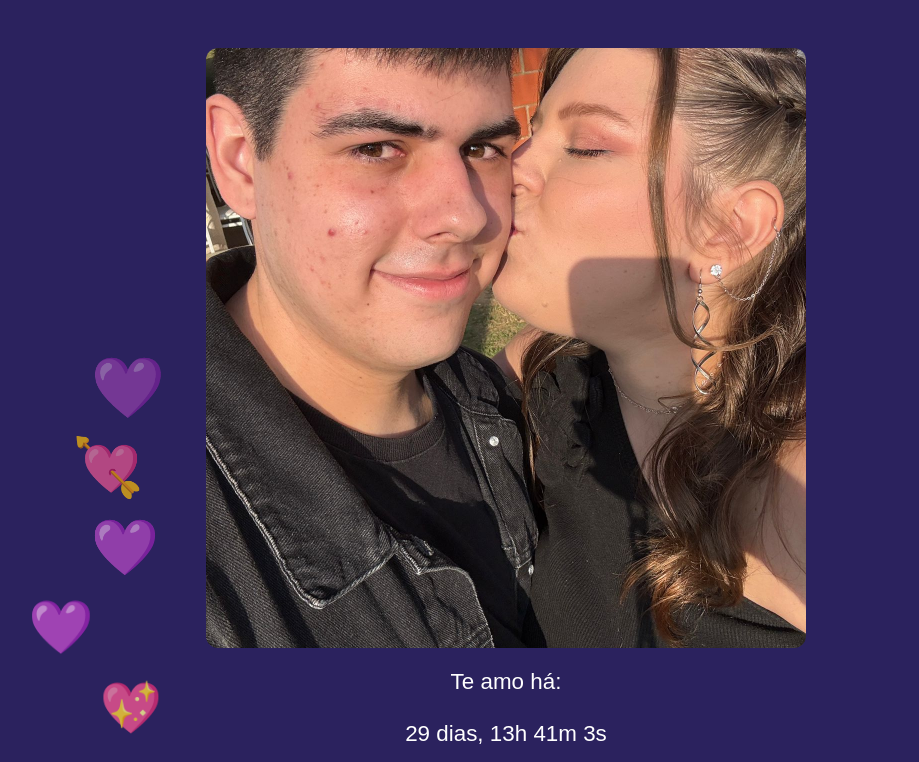
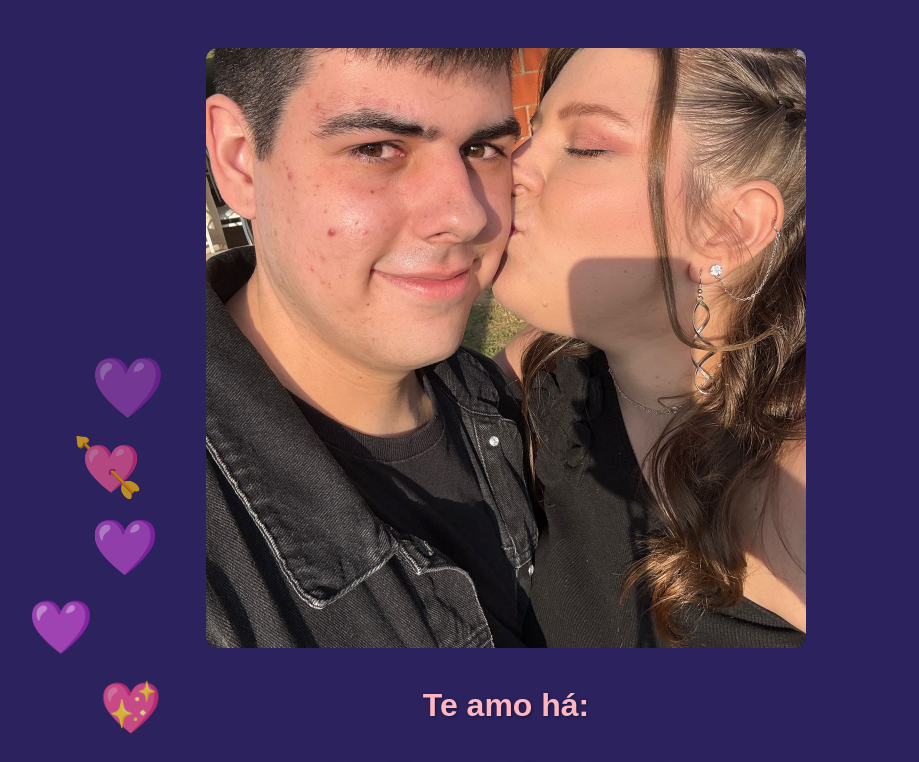
Before and after one commit to Rafael-Volpi/rafaemay, a plain HTML site: page index.html in a window 1280 px wide. Both pictures are taken after a click on the button "Aperte ❤️". Shown: the top 762 px of the page, without its empty margins (134-1053 px from the left). Drawn offline with Linux system fonts and the light colour scheme.

Commit message:
style.css

```diff
--- a/style.css
+++ b/style.css
@@ -117,3 +117,21 @@ body {
     opacity: 0;
   }
 }
+
+/* Destaque para "Eu te amo há:" e o timer */
+.timer-texto {
+  font-size: 2rem;
+  font-weight: bold;
+  margin-top: 2rem;
+  margin-bottom: 1rem;
+  color: #ffb6c1; /* rosa claro para destacar */
+  text-shadow: 1px 1px 3px #00000066;
+}
+
+#timer {
+  font-size: 2.5rem;
+  font-weight: bold;
+  color: #ffffff;
+  text-shadow: 2px 2px 5px #00000099;
+  margin-bottom: 2rem;
+}
```
